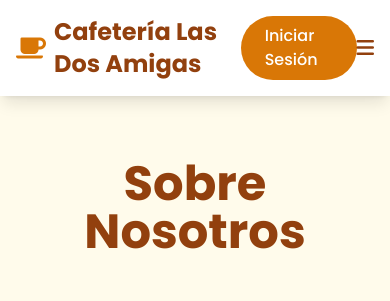
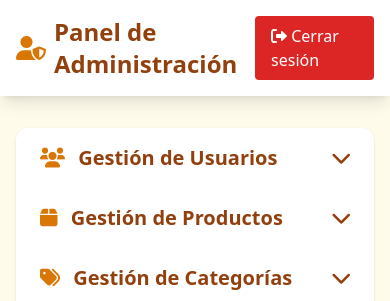
Before and after one commit to Danielaaa09/cafeteria_project, a Flask app: page /acerca in a window 390 px wide. Shown: the top 301 px of the page. Run offline with Flask 3, Linux system fonts and the light colour scheme; parts of the project's set-up code (start-up, migrations or seed data) failed here and were passed over; some libraries are stand-ins or nearby versions.

Commit message:
correciones hechas

```diff
--- a/requirements.txt
+++ b/requirements.txt
@@ -23,4 +23,3 @@ SQLAlchemy==2.0.40
 typing-inspection==0.4.1
 typing_extensions==4.13.2
 Werkzeug==3.1.3
-reportlab
--- a/templates/acercade.html
+++ b/templates/acercade.html
@@ -3,109 +3,92 @@
 <head>
   <meta charset="UTF-8">
   <meta name="viewport" content="width=device-width, initial-scale=1.0">
-    <title>Nosotros - Cafetería Las Dos Amigas</title>
+  <title>Panel Administrador - Cafetería Las Dos Amigas</title>
   <script src="https://cdn.tailwindcss.com"></script>
   <link href="https://cdnjs.cloudflare.com/ajax/libs/font-awesome/6.0.0/css/all.min.css" rel="stylesheet">
-    <link rel="stylesheet" href="{{ url_for('static', filename='css/Styles.css') }}">
+</head>
+<body class="bg-amber-50 min-h-screen">
 
-</head>
-<body class="bg-amber-50">
   <!-- Header -->
   <header class="bg-white shadow-lg sticky top-0 z-50">
-    <nav class="container mx-auto px-4 py-4">
-        <div class="flex justify-between items-center">
-            <div class="flex items-center space-x-2">
-                <i class="fas fa-coffee text-amber-600 text-2xl"></i>
-                <h1 class="text-2xl font-bold text-amber-800">Cafetería Las Dos Amigas</h1>
+    <nav class="container mx-auto px-4 py-4 flex justify-between items-center">
+      <h1 class="text-2xl font-bold text-amber-800 flex items-center">
+        <i class="fas fa-user-shield text-amber-600 mr-2"></i> Panel de Administración
+      </h1>
+      <a href="{{ url_for('auth_routes.logout') }}"
+         class="bg-red-600 text-white px-4 py-2 rounded hover:bg-red-700">
+        <i class="fas fa-sign-out-alt"></i> Cerrar sesión
+      </a>
+    </nav>
+  </header>
+
+  <!-- Main -->
+  <main class="container mx-auto px-4 py-8 space-y-4">
+    <!-- Acordeón -->
+    <div class="bg-white rounded-xl shadow overflow-hidden">
+      <!-- Usuarios -->
+      <button onclick="toggleSection('usuarios')"
+              class="w-full flex justify-between items-center px-6 py-4 text-xl font-semibold text-amber-800 hover:bg-amber-100">
+        <span><i class="fas fa-users mr-2 text-amber-600"></i> Gestión de Usuarios</span>
+        <i id="icon-usuarios" class="fas fa-chevron-down transition-transform"></i>
+      </button>
+      <div id="usuarios" class="hidden px-6 pb-6">
+        <!-- Aquí tu tabla/listado de usuarios -->
+        <p class="text-amber-700">Listado de usuarios y opciones de edición/eliminación...</p>
       </div>
 
-            <!-- Desktop Navigation -->
-            <div class="hidden md:flex space-x-8">
-                <a href="{{ url_for('index') }}" class="text-amber-800 hover:text-amber-600 font-medium transition-colors">Inicio</a>
-                <a href="{{ url_for('menu_routes.menu') }}" class="text-amber-800 hover:text-amber-600 font-medium transition-colors">Menú</a>
-                <a href="{{ url_for('acerca_routes.acerca') }}" class="text-amber-800 hover:text-amber-600 font-medium transition-colors">Nosotros</a>
-                <a href="{{ url_for('contacto_routes.contacto') }}" class="text-amber-600 font-medium">Contacto</a>
+      <!-- Productos -->
+      <button onclick="toggleSection('productos')"
+              class="w-full flex justify-between items-center px-6 py-4 text-xl font-semibold text-amber-800 hover:bg-amber-100">
+        <span><i class="fas fa-box mr-2 text-amber-600"></i> Gestión de Productos</span>
+        <i id="icon-productos" class="fas fa-chevron-down transition-transform"></i>
+      </button>
+      <div id="productos" class="hidden px-6 pb-6">
+        <!-- Aquí tu tabla/listado de productos -->
+        <p class="text-amber-700">Listado de productos, agregar, editar y eliminar...</p>
       </div>
 
-            <a href="{{ url_for('auth_routes.login_form') }}" class="bg-amber-600 text-white px-6 py-2 rounded-full hover:bg-amber-700 transition-colors font-medium">
-                Iniciar Sesión
-            </a>
-
-            <button id="mobile-menu-btn" class="md:hidden text-amber-800">
-                <i class="fas fa-bars text-xl"></i>
+      <!-- Categorías -->
+      <button onclick="toggleSection('categorias')"
+              class="w-full flex justify-between items-center px-6 py-4 text-xl font-semibold text-amber-800 hover:bg-amber-100">
+        <span><i class="fas fa-tags mr-2 text-amber-600"></i> Gestión de Categorías</span>
+        <i id="icon-categorias" class="fas fa-chevron-down transition-transform"></i>
       </button>
+      <div id="categorias" class="hidden px-6 pb-6">
+        <p class="text-amber-700">Listado y administración de categorías...</p>
       </div>
 
-        <!-- Mobile Navigation -->
-        <div id="mobile-menu" class="md:hidden hidden mt-4 pb-4">
-            <div class="flex flex-col space-y-3">
-                <a href="{{ url_for('index') }}" class="text-amber-800 hover:text-amber-600 font-medium">Inicio</a>
-                <a href="{{ url_for('menu_routes.menu') }}" class="text-amber-800 hover:text-amber-600 font-medium">Menú</a>
-                <a href="{{ url_for('acerca_routes.acerca') }}" class="text-amber-800 hover:text-amber-600 font-medium">Nosotros</a>
-                <a href="{{ url_for('contacto_routes.contacto') }}" class="text-amber-800 hover:text-amber-600 font-medium">Contacto</a>
-            </div>
-        </div>
-    </nav>
-</header>
-    <!-- About Content -->
-    <main class="py-16">
-        <div class="container mx-auto px-4">
-            <h1 class="text-5xl font-bold text-center text-amber-800 mb-12">Sobre Nosotros</h1>
-
-            <!-- Story Section -->
-            <section class="mb-16">
-                <div class="max-w-4xl mx-auto text-center">
-                    <img src="/placeholder.svg?height=400&width=800" alt="Nuestra Historia" class="w-full h-64 object-cover rounded-xl mb-8">
-                    <h2 class="text-3xl font-bold text-amber-800 mb-6">Nuestra Historia</h2>
-                    <p class="text-lg Dos Amigas text-amber-700 leading-relaxed mb-6">
-                        Cafetería Las Dos Amigas nació en 2020 con la visión de crear un espacio donde la pasión por el café se encuentre con la calidez humana.
-                        Comenzamos como un pequeño local familiar y hemos crecido hasta convertirnos en el corazón de nuestra comunidad.
-                    </p>
-                    <p class="text-lg text-amber-700 leading-relaxed">
-                        Cada grano que servimos es seleccionado cuidadosamente de fincas sostenibles, y cada taza es preparada con el amor y
-                        dedicación que merecen nuestros clientes.
-                    </p>
-                </div>
-            </section>
-
-            <!-- Team Section -->
-            <section class="mb-16">
-                <h2 class="text-3xl font-bold text-amber-800 mb-8 text-center">Nuestro Equipo</h2>
-                <div class="grid md:grid-cols-3 gap-8">
-                    <div class="bg-white rounded-xl shadow-lg p-6 text-center">
-                        <img src="/placeholder.svg?height=200&width=200" alt="María García" class="w-32 h-32 rounded-full mx-auto mb-4 object-cover">
-                        <h3 class="text-xl font-semibold text-amber-800 mb-2">María García</h3>
-                        <p class="text-amber-600 mb-3">Fundadora & Barista Principal</p>
-                        <p class="text-amber-700">15 años de experiencia en el mundo del café</p>
-                    </div>
-                    <div class="bg-white rounded-xl shadow-lg p-6 text-center">
-                        <img src="/placeholder.svg?height=200&width=200" alt="Carlos López" class="w-32 h-32 rounded-full mx-auto mb-4 object-cover">
-                        <h3 class="text-xl font-semibold text-amber-800 mb-2">Carlos López</h3>
-                        <p class="text-amber-600 mb-3">Chef Pastelero</p>
-                        <p class="text-amber-700">Especialista en repostería artesanal</p>
-                    </div>
-                    <div class="bg-white rounded-xl shadow-lg p-6 text-center">
-                        <img src="/placeholder.svg?height=200&width=200" alt="Ana Martínez" class="w-32 h-32 rounded-full mx-auto mb-4 object-cover">
-                        <h3 class="text-xl font-semibold text-amber-800 mb-2">Ana Martínez</h3>
-                        <p class="text-amber-600 mb-3">Barista Senior</p>
-                        <p class="text-amber-700">Experta en latte art y atención al cliente</p>
-                    </div>
-                </div>
-            </section>
-
-            <div class="text-center">
-                <a href="{{ url_for('contacto_routes.contacto') }}" class="bg-amber-600 text-white px-8 py-4 rounded-full text-lg font-semibold hover:bg-amber-700 transition-colors inline-block">
-                    Contáctanos
-                </a>
+      <!-- Ventas -->
+      <button onclick="toggleSection('ventas')"
+              class="w-full flex justify-between items-center px-6 py-4 text-xl font-semibold text-amber-800 hover:bg-amber-100">
+        <span><i class="fas fa-cash-register mr-2 text-amber-600"></i> Historial de Ventas</span>
+        <i id="icon-ventas" class="fas fa-chevron-down transition-transform"></i>
+      </button>
+      <div id="ventas" class="hidden px-6 pb-6">
+        <p class="text-amber-700">Listado de ventas con facturas generadas...</p>
       </div>
     </div>
   </main>
 
-    <!-- Footer -->
-    <footer class="bg-amber-900 text-white py-12">
-        <div class="container mx-auto px-4 text-center">
-            <p>&copy; 2024 Cafetería Las Dos Amigas. Todos los derechos reservados.</p>
-        </div>
-    </footer>
+  <!-- Script -->
+  <script>
+    function toggleSection(id) {
+      // Cierra las demás
+      document.querySelectorAll('div[id]').forEach(div => {
+        if (['usuarios','productos','categorias','ventas'].includes(div.id) && div.id !== id) {
+          div.classList.add("hidden");
+          const icon = document.getElementById("icon-" + div.id);
+          if (icon) icon.classList.remove("rotate-180");
+        }
+      });
+
+      // Abre/cierra la actual
+      const current = document.getElementById(id);
+      const icon = document.getElementById("icon-" + id);
+      current.classList.toggle("hidden");
+      if (icon) icon.classList.toggle("rotate-180");
+    }
+  </script>
+
 </body>
 </html>
--- a/templates/paginaprin.html
+++ b/templates/paginaprin.html
@@ -61,10 +61,7 @@
             <div class="space-x-4 scroll-reveal">
                 <a href="{{ url_for('menu_routes.menu') }}" class="bg-amber-600 text-white px-8 py-4 rounded-full text-lg font-semibold hover:bg-amber-700 transition-colors inline-block">
                     Ver Menú
-                </a>
-                <a href="{{url_for('reserva_routes.reserva')}}" class="border-2 border-white text-white px-8 py-4 rounded-full text-lg font-semibold hover:bg-white hover:text-amber-800 transition-colors inline-block">
-                    Reservar Mesa
-                </a>
+
             </div>
         </div>
     </section>
```
Also changed, not shown: routes/admin_routes.py (+25 -7 lines), routes/cliente_routes.py (+5 -2 lines), templates/admin/dashboard.html (+18 -18 lines), templates/cliente.html (+53 -21 lines), templates/reserva.html (deleted, +0 -126 lines), static/img/festival-limon-x-4.jpg (added). Lines whose indentation alone changed are shown as unchanged.
